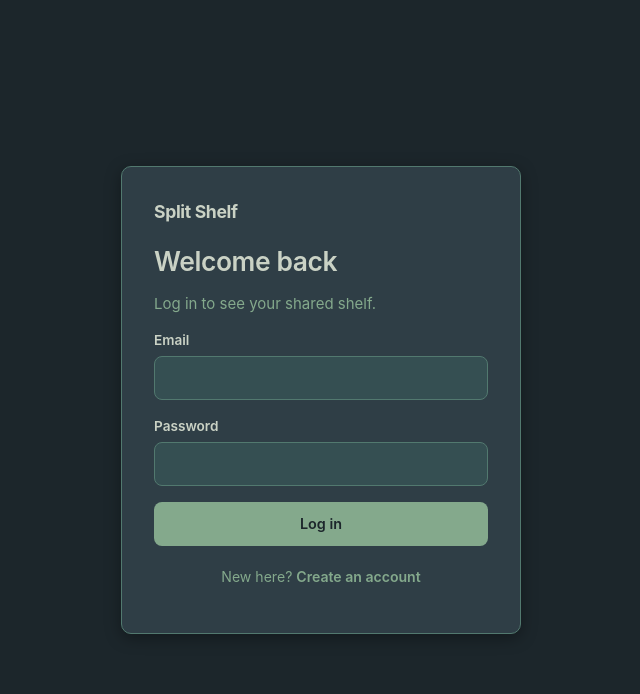
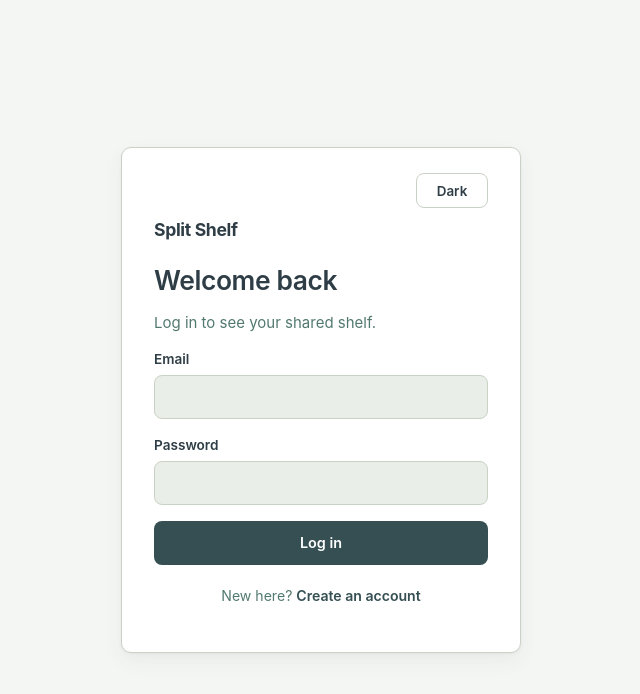
Before and after one commit to Srinayan-96/Split_Shelf, a React (Vite) app in the folder client/: page /login in a window 1280 px wide. Shown: the top 694 px of the page, without its empty margins (319-959 px from the left). Built offline with nearby package versions, Linux system fonts and the light colour scheme; no server answers.

Commit message:
feat: restore theme toggle with Sage Dark as dark mode and light mode matching palette

```diff
--- a/client/index.html
+++ b/client/index.html
@@ -4,6 +4,13 @@
     <meta charset="UTF-8" />
     <meta name="viewport" content="width=device-width, initial-scale=1.0" />
     <title>Split Shelf</title>
+    <script>
+      try {
+        var saved = localStorage.getItem('splitshelf_theme');
+        var theme = saved || (matchMedia('(prefers-color-scheme: dark)').matches ? 'dark' : 'light');
+        document.documentElement.dataset.theme = theme;
+      } catch (e) {}
+    </script>
   </head>
   <body>
     <div id="root"></div>
--- a/client/src/components/TopBar.jsx
+++ b/client/src/components/TopBar.jsx
@@ -1,6 +1,7 @@
 import { NavLink } from 'react-router-dom';
 import { useAuth } from '../hooks/useAuth';
 import NotificationBell from './NotificationBell';
+import ThemeToggle from './ThemeToggle';
 import PersonName from './PersonName';
 
 // showBell is only true on pages inside a household (the bell and the links
@@ -21,6 +22,7 @@ export default function TopBar({ showBell = false }) {
       <div className="topbar-right">
         {showBell && <NotificationBell />}
         <PersonName id={user.id} name={user.name} />
+        <ThemeToggle />
         <button className="btn btn-secondary btn-small" onClick={logout}>Log out</button>
       </div>
     </header>
--- a/client/src/pages/Login.jsx
+++ b/client/src/pages/Login.jsx
@@ -1,6 +1,7 @@
 import { useState } from 'react';
 import { Link } from 'react-router-dom';
 import Field from '../components/Field';
+import ThemeToggle from '../components/ThemeToggle';
 import { useAuth } from '../hooks/useAuth';
 import { parseApiError } from '../api/client';
 
@@ -32,6 +33,7 @@ export default function Login() {
   return (
     <div className="auth-page">
       <form className="card" onSubmit={handleSubmit} noValidate>
+        <div className="auth-tools"><ThemeToggle /></div>
         <div className="brand">Split Shelf</div>
         <h1>Welcome back</h1>
         <p className="muted">Log in to see your shared shelf.</p>
--- a/client/src/pages/Register.jsx
+++ b/client/src/pages/Register.jsx
@@ -1,6 +1,7 @@
 import { useState } from 'react';
 import { Link } from 'react-router-dom';
 import Field from '../components/Field';
+import ThemeToggle from '../components/ThemeToggle';
 import { useAuth } from '../hooks/useAuth';
 import { parseApiError } from '../api/client';
 
@@ -31,6 +32,7 @@ export default function Register() {
   return (
     <div className="auth-page">
       <form className="card" onSubmit={handleSubmit} noValidate>
+        <div className="auth-tools"><ThemeToggle /></div>
         <div className="brand">Split Shelf</div>
         <h1>Create your account</h1>
         <p className="muted">Track what your household shares, not just what it spends.</p>
--- a/client/src/styles/index.css
+++ b/client/src/styles/index.css
@@ -1,14 +1,51 @@
-:root {
+:root,
+[data-theme='light'] {
+  /* Light Mode Palette using the brand colors */
+  --ash-grey:       #cad2c5;
+  --muted-teal:     #84a98c;
+  --deep-teal:      #52796f;
+  --dark-slate-grey: #354f52;
+  --charcoal-blue:  #2f3e46;
+
+  --bg:             #f4f6f3;
+  --surface:        #ffffff;
+  --surface-raised: #e9eee8;
+  --surface-2:      #e9eee8;
+  --border:         #cad2c5;
+  --text:           #2f3e46;
+  --text-muted:     #52796f;
+  --muted:          #52796f;
+  --accent:         #354f52;
+  --accent-hover:   #2f3e46;
+  --on-accent:      #ffffff;
+  --icon:           #354f52;
+  --icon-muted:     #52796f;
+  --icon-disabled:  #cad2c5;
+  --focus-ring:     #354f52;
+
+  --radius:         10px;
+  --shadow:         0 1px 3px rgba(47, 62, 70, 0.05), 0 8px 20px rgba(47, 62, 70, 0.06);
+  color-scheme: light;
+}
+
+[data-theme='dark'] {
   /*
-    Sage Dark Theme (Dark mode only)
-    All variables defined as specified:
+    Sage Dark Palette (Exact specification):
   */
+  --ash-grey:       #cad2c5;
+  --muted-teal:     #84a98c;
+  --deep-teal:      #52796f;
+  --dark-slate-grey: #354f52;
+  --charcoal-blue:  #2f3e46;
+
   --bg:             #1c262b;  /* page / app background */
   --surface:        #2f3e46;  /* cards, sidebar, panels, navbar */
   --surface-raised: #354f52;  /* inputs, hover rows, modals, dropdowns */
+  --surface-2:      #354f52;
   --border:         #52796f;  /* dividers, outlines, input borders */
   --text:           #cad2c5;  /* headings and body text */
   --text-muted:     #84a98c;  /* captions, hints, timestamps, placeholders */
+  --muted:          #84a98c;
   --accent:         #84a98c;  /* primary buttons, links, active states */
   --accent-hover:   #cad2c5;  /* hover on accent elements */
   --on-accent:      #1c262b;  /* text/icons placed on an accent fill */
@@ -17,22 +54,18 @@
   --icon-disabled:  #52796f;  /* disabled icons */
   --focus-ring:     #cad2c5;  /* 2px focus outline, 2px offset */
 
-  /* Legacy alias mappings to ensure 100% theme consistency across all views */
-  --surface-2:      var(--surface-raised);
-  --muted:          var(--text-muted);
-
   --radius:         10px;
   --shadow:         0 4px 16px rgba(0, 0, 0, 0.35);
   color-scheme: dark;
 }
 
-/* Text Selection (Rule 8) */
+/* Selection */
 ::selection {
   background: var(--accent);
   color: var(--on-accent);
 }
 
-/* Scrollbars (Rule 9) */
+/* Scrollbars */
 * {
   box-sizing: border-box;
   scrollbar-width: thin;
@@ -53,7 +86,7 @@
   background: var(--accent);
 }
 
-/* Focus Ring (Rule 7) */
+/* Focus */
 *:focus-visible {
   outline: 2px solid var(--focus-ring) !important;
   outline-offset: 2px !important;
@@ -66,6 +99,7 @@ body {
   font-family: -apple-system, BlinkMacSystemFont, "Segoe UI", Roboto, Helvetica, Arial, sans-serif;
   font-size: 15px;
   line-height: 1.5;
+  transition: background-color 0.2s ease, color 0.2s ease;
   -webkit-font-smoothing: antialiased;
 }
 
@@ -83,7 +117,6 @@ h1 { font-size: 1.65rem; }
 h2 { font-size: 1.15rem; }
 h3 { font-size: 0.85rem; }
 
-/* Rule 2: Secondary text styling */
 .muted, small, .small {
   color: var(--text-muted);
 }
@@ -112,7 +145,6 @@ h3 { font-size: 0.85rem; }
   background: var(--bg);
 }
 
-/* Rule 1: Cards use --surface */
 .card {
   width: 100%;
   max-width: 400px;
@@ -126,7 +158,6 @@ h3 { font-size: 0.85rem; }
 .field { display: flex; flex-direction: column; gap: 0.35rem; margin-bottom: 1rem; }
 .field label { font-size: 0.85rem; font-weight: 600; color: var(--text); }
 
-/* Rule 1: Inputs sit on cards -> use --surface-raised */
 .field input,
 .add-form input,
 .purchase-form input {
@@ -146,6 +177,7 @@ h3 { font-size: 0.85rem; }
 .field input:focus,
 .add-form input:focus,
 .purchase-form input:focus {
+  outline: none;
   border-color: var(--accent);
 }
 
@@ -159,7 +191,6 @@ h3 { font-size: 0.85rem; }
   border-radius: 4px;
 }
 
-/* Rule 3: Primary & Secondary Buttons */
 .btn {
   font: inherit;
   font-size: 0.9rem;
@@ -215,7 +246,6 @@ h3 { font-size: 0.85rem; }
   color: var(--on-accent);
 }
 
-/* Alert banner */
 .alert {
   background: var(--surface-raised);
   color: var(--text);
@@ -226,7 +256,6 @@ h3 { font-size: 0.85rem; }
   border: 1px solid var(--border);
 }
 
-/* Rule 6: Links */
 a {
   color: var(--accent);
   text-decoration: none;
@@ -246,7 +275,6 @@ a:hover {
 
 .stack { display: flex; flex-direction: column; gap: 1rem; max-width: 360px; }
 
-/* Rule 1: Panels use --surface */
 .panel {
   background: var(--surface);
   border: 1px solid var(--border);
@@ -309,7 +337,6 @@ a:hover {
 .shelf-grid { column-count: 1; column-gap: 0.85rem; }
 @media (min-width: 720px) { .shelf-grid { column-count: 2; } }
 
-/* Rule 1: Items use --surface */
 .item {
   background: var(--surface);
   border: 1px solid var(--border);
@@ -351,7 +378,6 @@ a:hover {
   background: var(--surface-raised);
 }
 
-/* Rule 4: Stroke icons with currentColor, 44px min touch target */
 .bell-wrap { position: relative; }
 .bell-btn {
   position: relative;
@@ -390,7 +416,6 @@ a:hover {
   place-items: center;
 }
 
-/* Rule 1: Dropdown panel sits above page -> uses --surface-raised */
 .notif-panel {
   position: absolute;
   right: 0;
@@ -432,7 +457,6 @@ a:hover {
   overflow: hidden; clip: rect(0, 0, 0, 0); white-space: nowrap; border: 0;
 }
 
-/* Rule 1: Modal dialog -> uses --surface-raised */
 .dialog {
   border: 1px solid var(--border);
   border-radius: var(--radius);
@@ -447,7 +471,6 @@ a:hover {
 .dialog h2 { margin-bottom: 0.5rem; }
 .dialog-actions { display: flex; justify-content: flex-end; gap: 0.5rem; margin-top: 1.25rem; }
 
-/* Loading skeleton */
 .skeleton { gap: 0.6rem; }
 .sk-line { height: 0.8rem; border-radius: 4px; background: var(--border); opacity: 0.5; }
 .sk-title { height: 1.1rem; width: 55%; }
@@ -457,8 +480,6 @@ a:hover {
 }
 @keyframes sk-pulse { 50% { opacity: 0.2; } }
 
-/* Small screens */
-.topbar { flex-wrap: wrap; gap: 0.75rem; }
 @media (max-width: 480px) {
   .topbar-right > .person { display: none; }
   .notif-panel { position: fixed; left: 0.75rem; right: 0.75rem; top: 4rem; width: auto; }
@@ -469,7 +490,6 @@ a:hover {
   h1 { font-size: 1.45rem; }
 }
 
-/* Topbar Navigation Tabs */
 .topbar-left { display: flex; align-items: center; gap: 1.5rem; flex-wrap: wrap; }
 
 .nav {
@@ -507,7 +527,6 @@ a:hover {
 
 .item-meta { margin: -0.25rem 0 0; }
 
-/* Purchase form */
 .purchase-form {
   display: flex; flex-direction: column; gap: 0.65rem;
   background: var(--surface-raised); border: 1px solid var(--border); border-radius: 8px;
@@ -517,7 +536,6 @@ a:hover {
 .span-2 { grid-column: 1 / -1; }
 .purchase-actions { display: flex; gap: 0.5rem; }
 
-/* Recent buys */
 .recent { border-top: 1px solid var(--border); padding-top: 0.75rem; }
 
 .collapse {
@@ -537,7 +555,6 @@ a:hover {
 .recent-list li:last-child { border-bottom: 0; }
 .recent-note { font-size: 0.85rem; font-style: italic; color: var(--text-muted); }
 
-/* History Pages */
 .people-grid { display: grid; gap: 0.75rem; grid-template-columns: 1fr 1fr; margin-top: 0.5rem; }
 @media (min-width: 720px) { .people-grid { grid-template-columns: repeat(3, 1fr); } }
 
@@ -636,8 +653,8 @@ a:hover {
 }
 
 .auth-tools { display: flex; justify-content: flex-end; margin: -0.4rem 0 0.6rem; }
+.theme-btn { min-width: 4.5rem; }
 
-/* Member Avatars: Solidly within palette on surface */
 .person {
   display: inline-flex;
   align-items: center;
```
